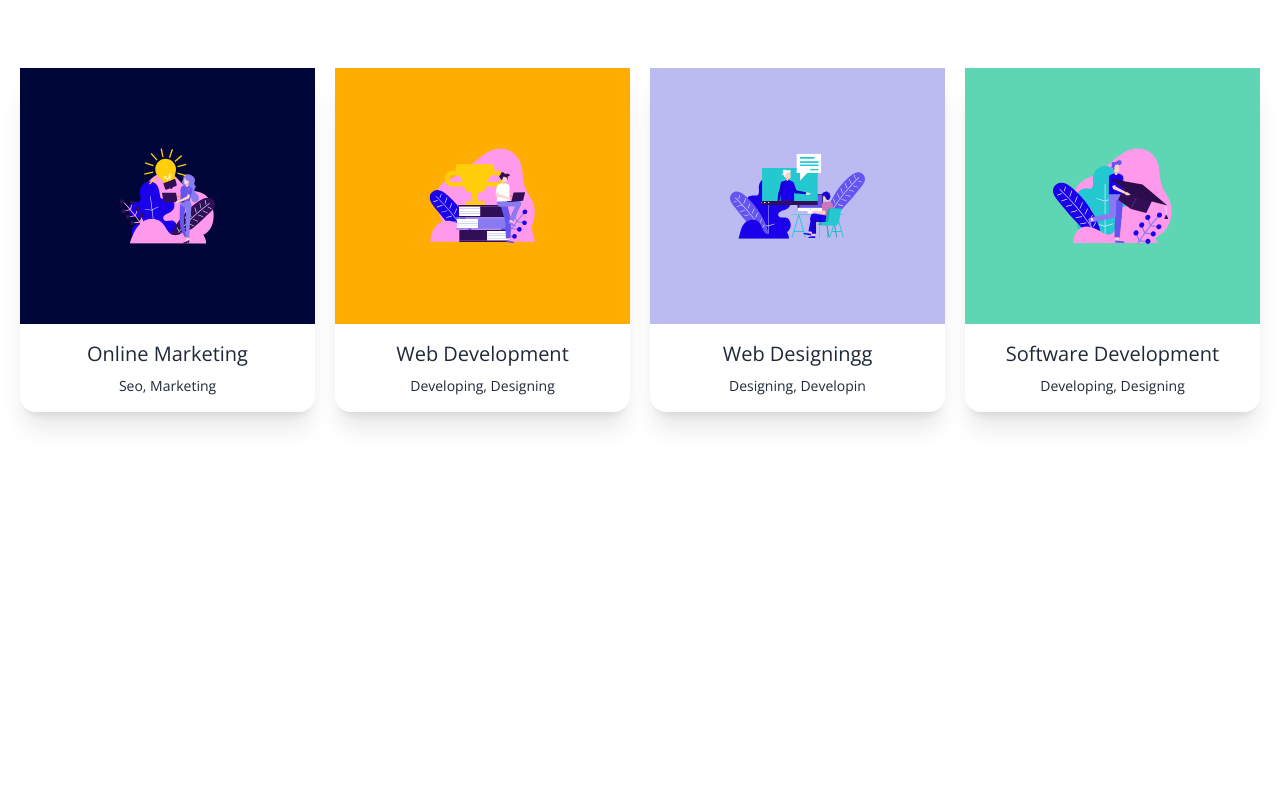
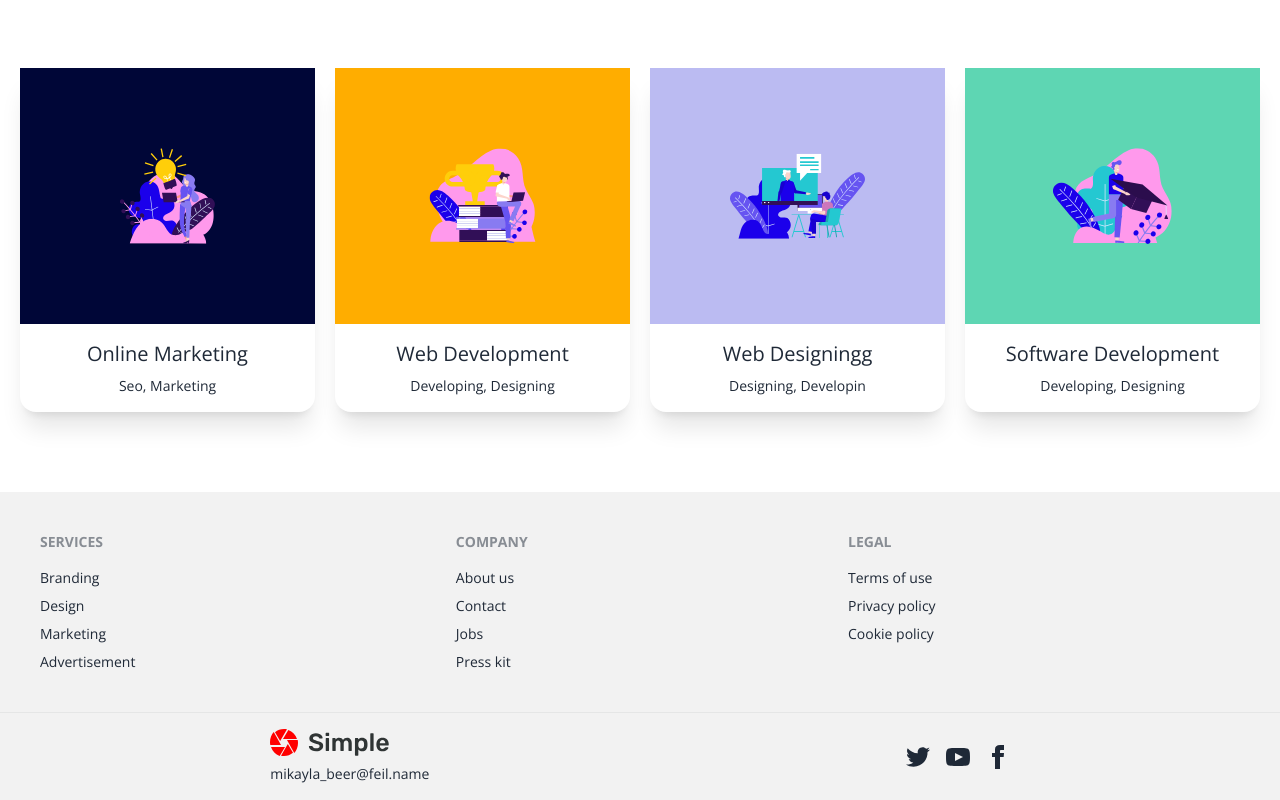
Before and after one commit to engsabbir/marketing-hero, a plain HTML site: page index.html in a window 1280 px wide. Shown: the part 1798-2598 px from the top of the page. Before the commit the page ends 2290 px from the top, so only its background shows below. Drawn offline with nearby package versions, Linux system fonts and the light colour scheme.

Commit message:
footer section added

```diff
--- a/index.html
+++ b/index.html
@@ -206,7 +206,58 @@
     </main>
 
     <!-- footer section  -->
-    <footer></footer>
+    <footer>
+        <div class="footer p-10 bg-base-200 text-base-content">
+            <div>
+                <span class="footer-title">Services</span>
+                <a class="link link-hover">Branding</a>
+                <a class="link link-hover">Design</a>
+                <a class="link link-hover">Marketing</a>
+                <a class="link link-hover">Advertisement</a>
+            </div>
+            <div>
+                <span class="footer-title">Company</span>
+                <a class="link link-hover">About us</a>
+                <a class="link link-hover">Contact</a>
+                <a class="link link-hover">Jobs</a>
+                <a class="link link-hover">Press kit</a>
+            </div>
+            <div>
+                <span class="footer-title">Legal</span>
+                <a class="link link-hover">Terms of use</a>
+                <a class="link link-hover">Privacy policy</a>
+                <a class="link link-hover">Cookie policy</a>
+            </div>
+        </div>
+        <div class="footer flex justify-between lg:justify-around items-center px-5 md:px-10 py-4 border-t bg-base-200 text-base-content border-base-300">
+            <div class="items-center grid-flow-row">
+                <img src="./images/Group2.svg" alt="" class="">
+                <p>mikayla_beer@feil.name</p>
+            </div>
+            <div class="md:place-self-center md:justify-self-end">
+                <div class="grid grid-flow-col gap-4">
+                    <a><svg xmlns="http://www.w3.org/2000/svg" width="24" height="24" viewBox="0 0 24 24"
+                            class="fill-current">
+                            <path
+                                d="M24 4.557c-.883.392-1.832.656-2.828.775 1.017-.609 1.798-1.574 2.165-2.724-.951.564-2.005.974-3.127 1.195-.897-.957-2.178-1.555-3.594-1.555-3.179 0-5.515 2.966-4.797 6.045-4.091-.205-7.719-2.165-10.148-5.144-1.29 2.213-.669 5.108 1.523 6.574-.806-.026-1.566-.247-2.229-.616-.054 2.281 1.581 4.415 3.949 4.89-.693.188-1.452.232-2.224.084.626 1.956 2.444 3.379 4.6 3.419-2.07 1.623-4.678 2.348-7.29 2.04 2.179 1.397 4.768 2.212 7.548 2.212 9.142 0 14.307-7.721 13.995-14.646.962-.695 1.797-1.562 2.457-2.549z">
+                            </path>
+                        </svg></a>
+                    <a><svg xmlns="http://www.w3.org/2000/svg" width="24" height="24" viewBox="0 0 24 24"
+                            class="fill-current">
+                            <path
+                                d="M19.615 3.184c-3.604-.246-11.631-.245-15.23 0-3.897.266-4.356 2.62-4.385 8.816.029 6.185.484 8.549 4.385 8.816 3.6.245 11.626.246 15.23 0 3.897-.266 4.356-2.62 4.385-8.816-.029-6.185-.484-8.549-4.385-8.816zm-10.615 12.816v-8l8 3.993-8 4.007z">
+                            </path>
+                        </svg></a>
+                    <a><svg xmlns="http://www.w3.org/2000/svg" width="24" height="24" viewBox="0 0 24 24"
+                            class="fill-current">
+                            <path
+                                d="M9 8h-3v4h3v12h5v-12h3.642l.358-4h-4v-1.667c0-.955.192-1.333 1.115-1.333h2.885v-5h-3.808c-3.596 0-5.192 1.583-5.192 4.615v3.385z">
+                            </path>
+                        </svg></a>
+                </div>
+            </div>
+        </div>
+    </footer>
 </body>
 
 </html>
```
